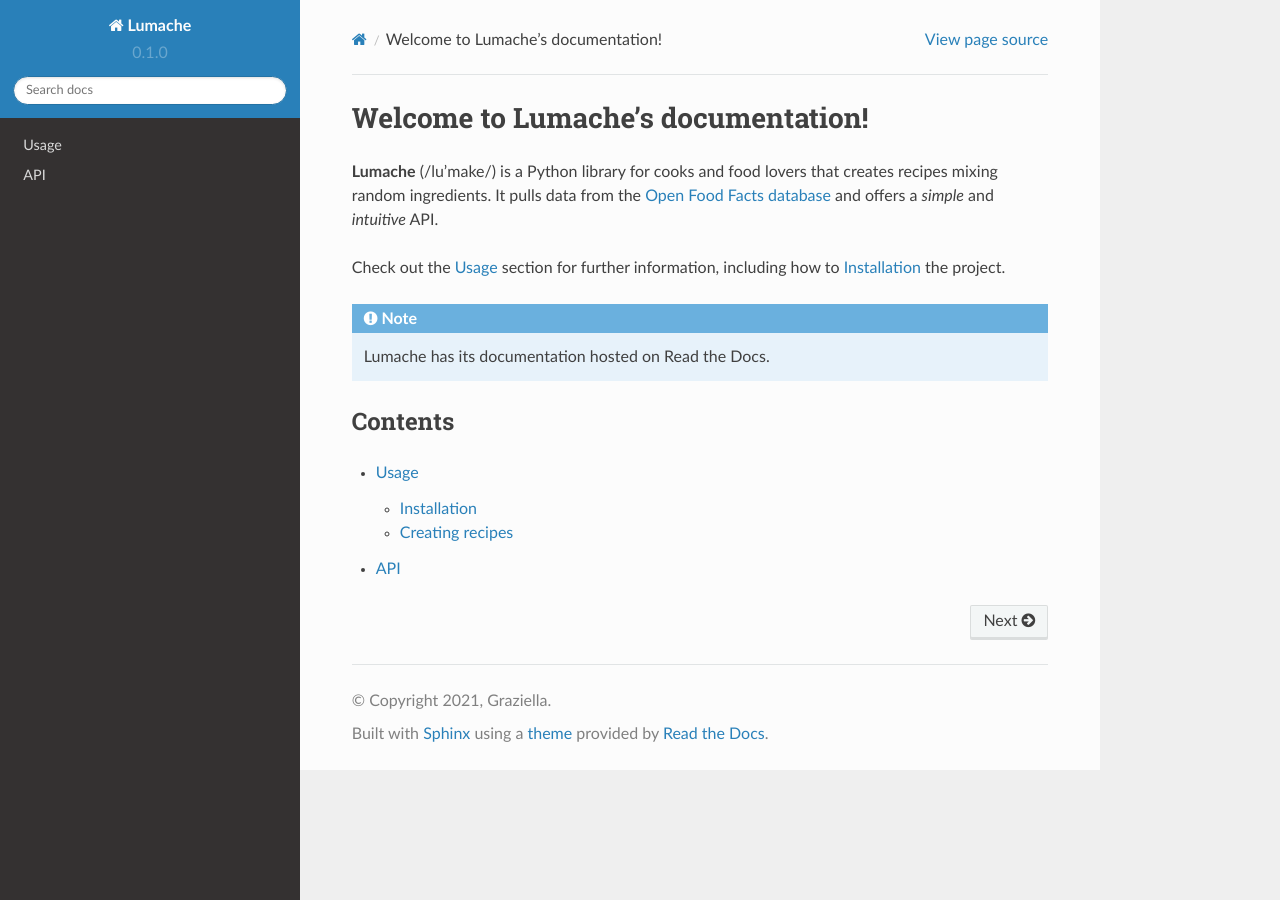
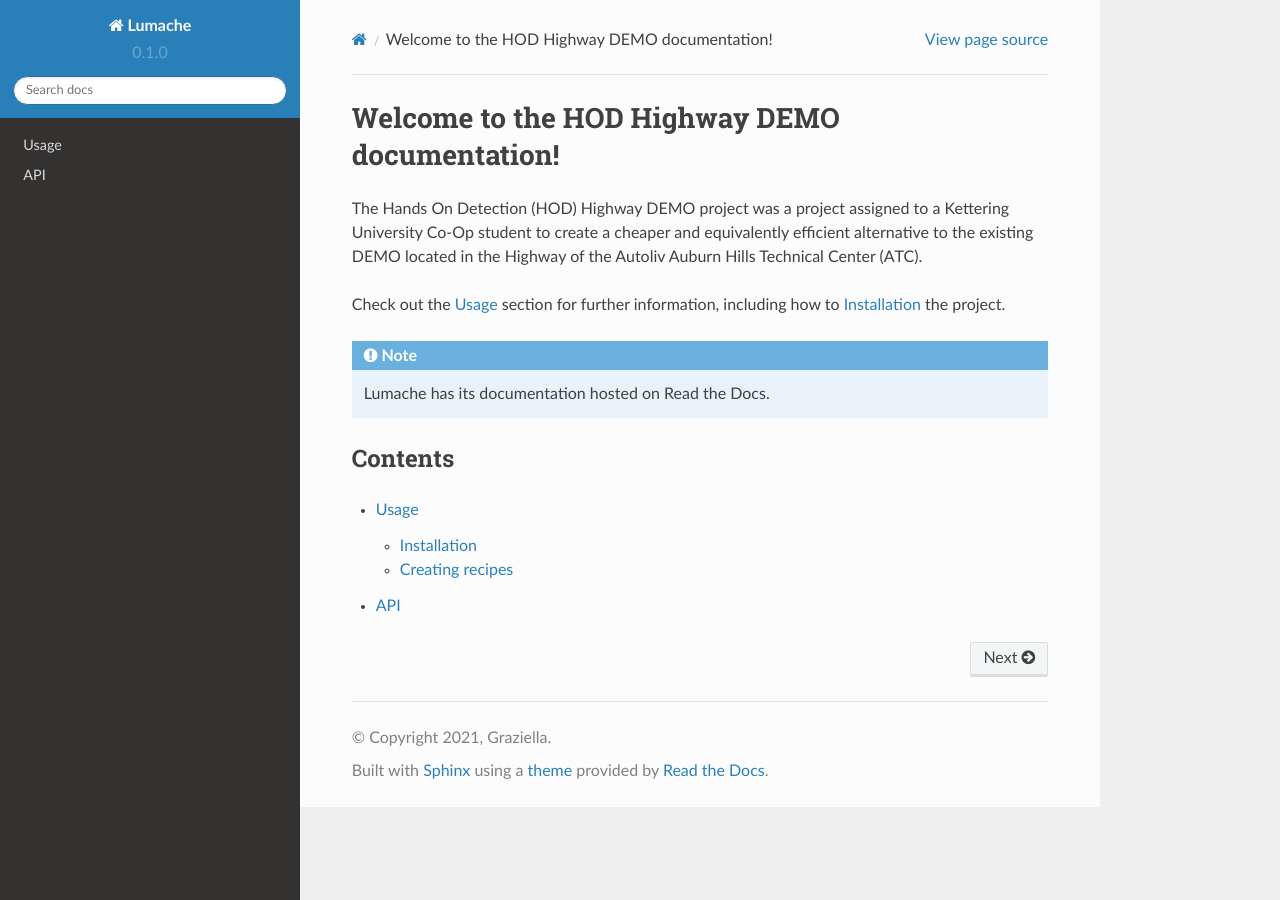
Before and after one commit to DaSausiBoi/VW-DEMO-Docs, a Sphinx documentation site: the page built from docs/source/index.rst, in a window 1280 px wide. Built offline with Sphinx 7.4.7 and the Read the Docs theme 2.0.0, drawn with Linux system fonts in a browser that asks for light colours.

Commit message:
changed project desc

```diff
--- a/docs/source/index.rst
+++ b/docs/source/index.rst
@@ -1,10 +1,9 @@
-Welcome to Lumache's documentation!
+Welcome to the HOD Highway DEMO documentation!
 ===================================
 
-**Lumache** (/lu'make/) is a Python library for cooks and food lovers
-that creates recipes mixing random ingredients.
-It pulls data from the `Open Food Facts database <https://world.openfoodfacts.org/>`_
-and offers a *simple* and *intuitive* API.
+The Hands On Detection (HOD) Highway DEMO project was a project assigned to a Kettering University Co-Op student
+to create a cheaper and equivalently efficient alternative to the existing DEMO located in
+the Highway of the Autoliv Auburn Hills Technical Center (ATC).
 
 Check out the :doc:`usage` section for further information, including
 how to :ref:`installation` the project.
```
